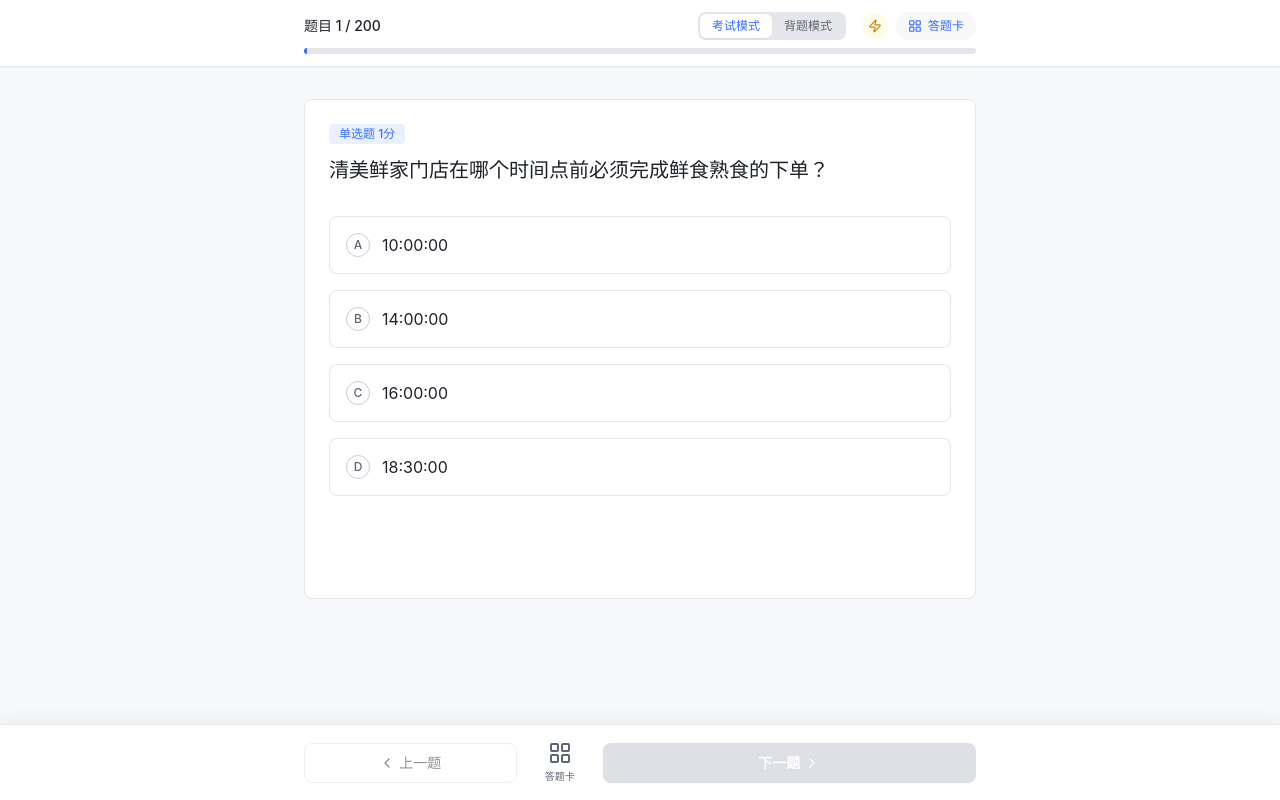
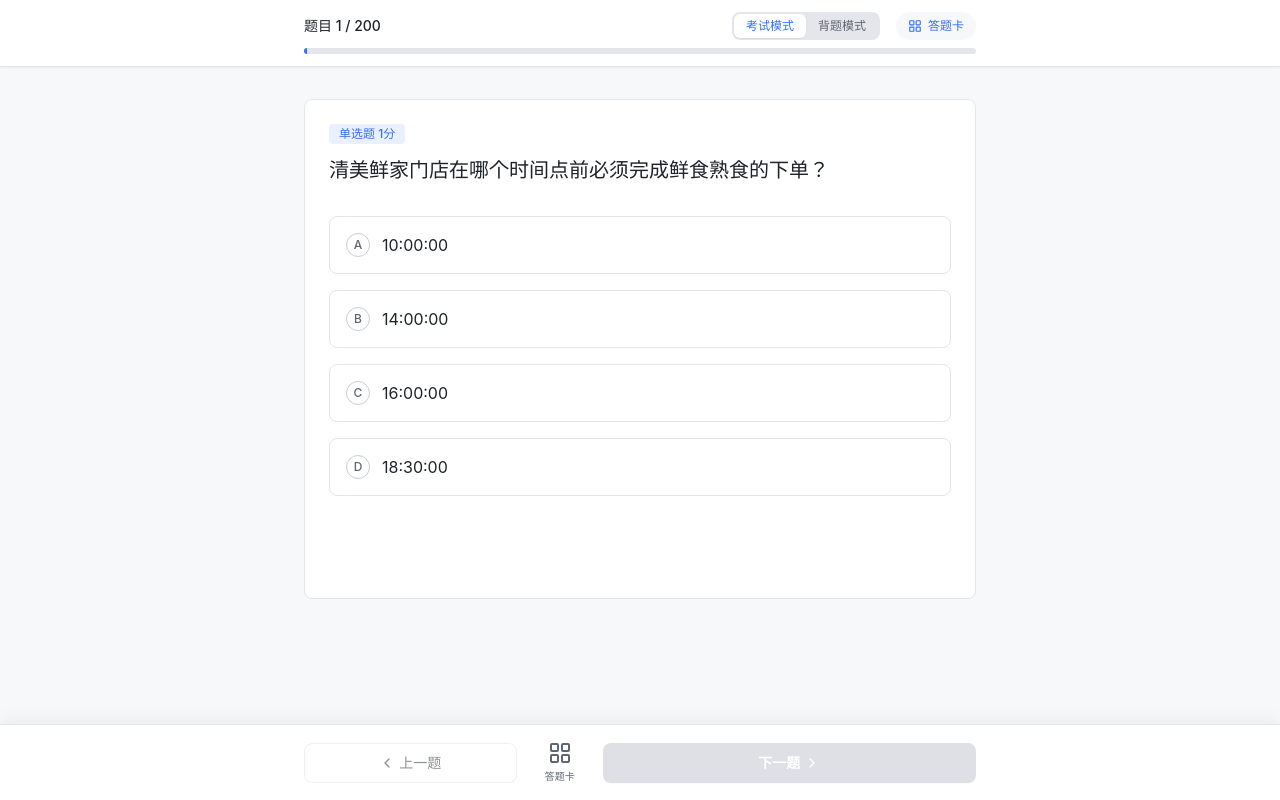
Before and after one commit to garyzheng0714-lang/web-quiz-practice, a React (Vite) app: page / in a window 1280 px wide. Built offline with nearby package versions, Linux system fonts and the light colour scheme.

Commit message:
feat: remove auto-fill and enforce all questions answered before submit

```diff
--- a/src/App.jsx
+++ b/src/App.jsx
@@ -96,6 +96,17 @@
       setCurrentIndex(prev => prev + 1);
       setShowAnswer(false);
     } else {
+      // 提交前检查是否所有题目都已作答
+      const unansweredIndices = questions.map((_, index) => index).filter(index => !userAnswers[index]);
+
+      if (unansweredIndices.length > 0) {
+        // 如果有未答题目，提示用户并跳转到第一个未答题目
+        if (window.confirm(`还有 ${unansweredIndices.length} 道题目未作答，是否跳转到第一道未答题目？`)) {
+           jumpToQuestion(unansweredIndices[0]);
+        }
+        return;
+      }
+
       finishQuiz();
     }
   };
@@ -104,23 +115,6 @@
     setCurrentIndex(index);
     setIsDrawerOpen(false);
     setShowAnswer(false);
-  };
-
-  // 模拟自动答题 (Debug 功能)
-  const handleAutoFill = () => {
-    if (window.confirm('确定要自动随机填写所有题目并提交吗？这将用于测试结果页。')) {
-      const simulatedAnswers = {};
-      questions.forEach((q, index) => {
-        // 随机选择一个选项
-        const randomOptionIndex = Math.floor(Math.random() * q.options.length);
-        simulatedAnswers[index] = q.options[randomOptionIndex];
-      });
-      setUserAnswers(simulatedAnswers);
-
-      // 这里需要稍微延迟一下再结算，或者直接调用结算逻辑
-      // 但由于 setState 是异步的，我们直接用计算出的 answers 去结算比较稳妥
-      calculateResult(simulatedAnswers);
-    }
   };
 
   const calculateResult = (answers) => {
@@ -326,13 +320,6 @@
                   背题模式
                 </button>
               </div>
-              <button
-                onClick={handleAutoFill}
-                className="p-1.5 rounded-full bg-yellow-50 text-yellow-600 hover:bg-yellow-100 active:bg-yellow-200 transition-colors"
-                title="模拟自动答题 (测试用)"
-              >
-                <Zap className="w-3.5 h-3.5" />
-              </button>
               <button
                 onClick={() => setIsDrawerOpen(true)}
                 className="px-3 py-1.5 rounded-full bg-lark-gray-1 text-xs text-lark-primary flex items-center gap-1.5 active:bg-lark-gray-2 transition-colors font-medium"
```
